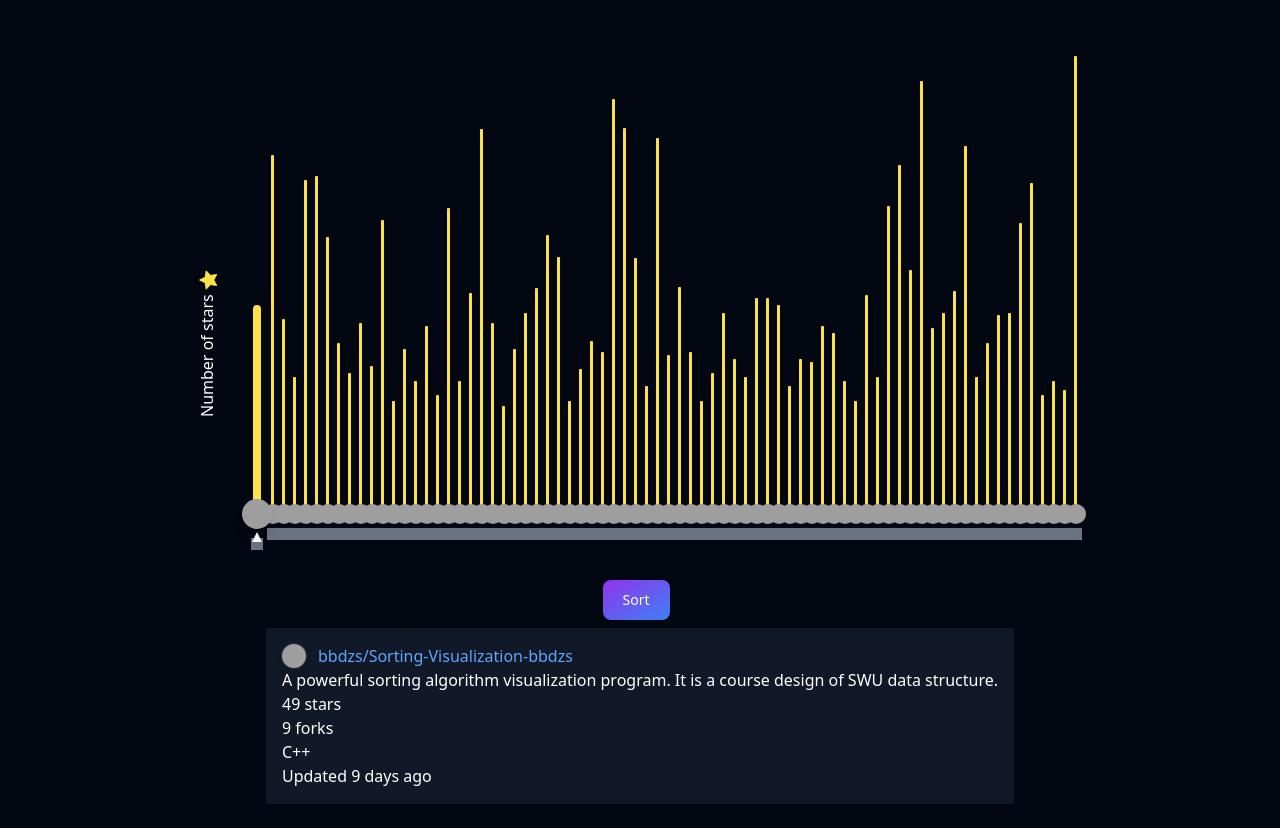
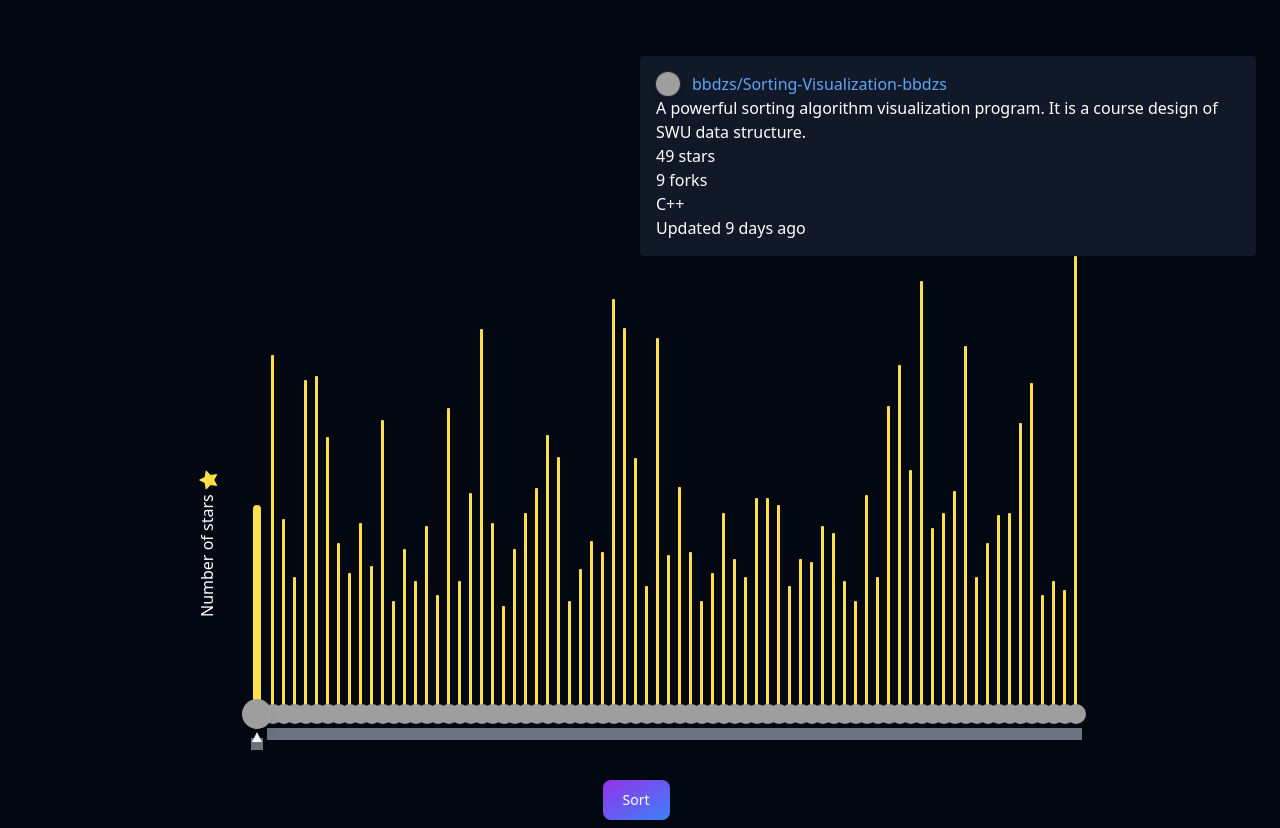
Before and after one commit to aidando73/sorting-visualizer-of-sorting-visualizers, a website: page index.html in a window 1280 px wide. Before the commit the page ends 804 px from the top, so only its background shows below. Drawn offline with nearby package versions, Linux system fonts and the light colour scheme; grey boxes are pictures that could not be loaded.

Commit message:
grid attempt

```diff
--- a/index.html
+++ b/index.html
@@ -10,7 +10,12 @@
    <script src="https://cdn.jsdelivr.net/npm/lodash@4.17.21/lodash.min.js"></script>
 </head>
 <body class="bg-gray-950">
-   <div class="bg-gray-950 rounded-lg sm:p-6 mt-8" style="display: flex; justify-content: center; align-items: center;">
+
+   <div class="bg-gray-950 rounded-lg sm:p-6 mt-8" style="display: grid; grid-template-columns: 1fr 1fr;">
+      <div id="repository-view" class="w-full col-start-2 justify-self-end">
+
+      </div>
+      <div class="flex justify-center items-center col-span-2">
          <div class="w-6 mr-8 hidden sm:block">
             <div class="origin-top-left translate-y-32 -rotate-90 pr-12 whitespace-nowrap">
                <span class="text-white">Number of stars </span>
@@ -25,11 +30,10 @@
             </div>
          </div>
       </div>
+   </div>
    <div class="flex flex-col items-center justify-center mt-2">
       <button type="button" class="text-white bg-gradient-to-br from-purple-600 to-blue-500 hover:bg-gradient-to-bl focus:ring-4 focus:outline-none focus:ring-purple-800 font-medium rounded-lg text-sm px-5 py-2.5 text-center mr-2 mb-2">Sort</button>
-      <div id="repository-view">
 
-      </div>
    </div>
    <script>
       let originalData = [
```
Lines whose indentation alone changed are shown as unchanged.
